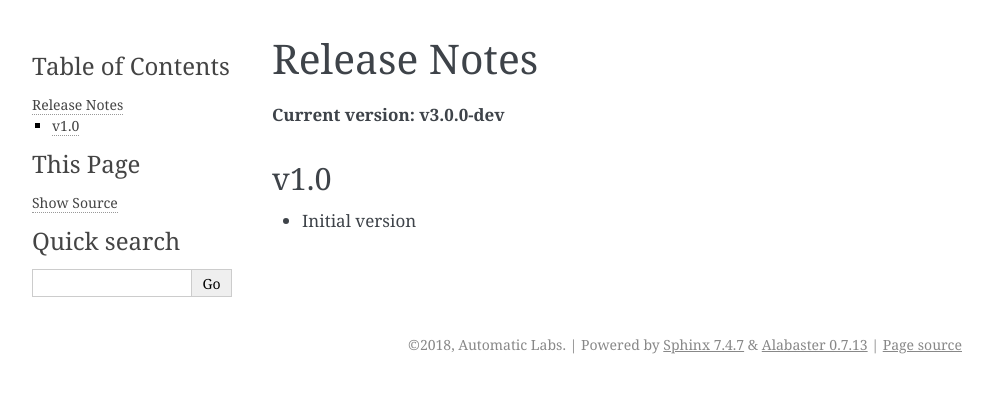
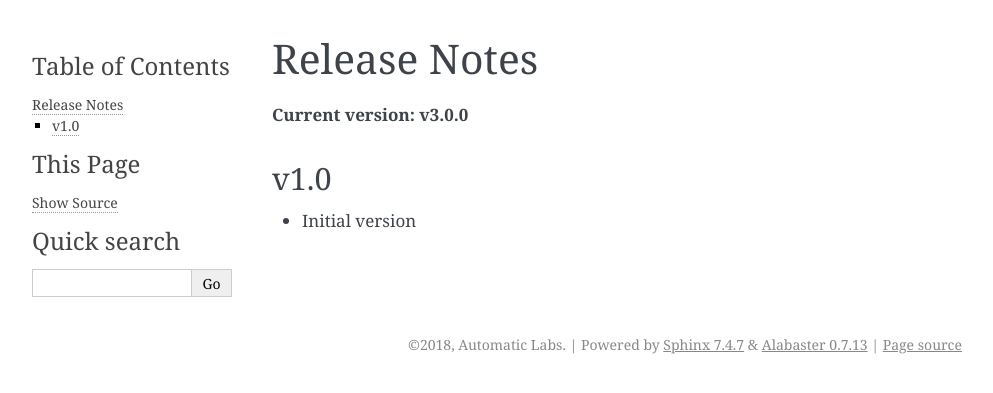
Before and after one commit to cloudchacho/hedwig-python, a Sphinx documentation site: the page built from docs/releases.rst, in a window 1280 px wide. Shown: the top 393 px of the page, without its empty margins (148-1141 px from the left). Built offline with Sphinx 7.4.7, drawn with Linux system fonts in a browser that asks for light colours.

Commit message:
Bump version: 3.0.0-dev → 3.0.0

```diff
--- a/docs/conf.py
+++ b/docs/conf.py
@@ -32,7 +32,7 @@ author = 'Automatic Labs'
 # The short X.Y version
 version = '1.0'
 # The full version, including alpha/beta/rc tags
-release = '3.0.0-dev'
+release = '3.0.0'
 
 
 # -- General configuration ---------------------------------------------------
--- a/docs/releases.rst
+++ b/docs/releases.rst
@@ -1,7 +1,7 @@
 Release Notes
 =============
 
-**Current version: v3.0.0-dev**
+**Current version: v3.0.0**
 
 v1.0
 ~~~~
--- a/hedwig/__init__.py
+++ b/hedwig/__init__.py
@@ -7,4 +7,4 @@ hedwig
 
 
 # semantic versioning (http://semver.org/)
-VERSION = '3.0.0-dev'
+VERSION = '3.0.0'
```
Also changed, not shown: .bumpversion.cfg.
